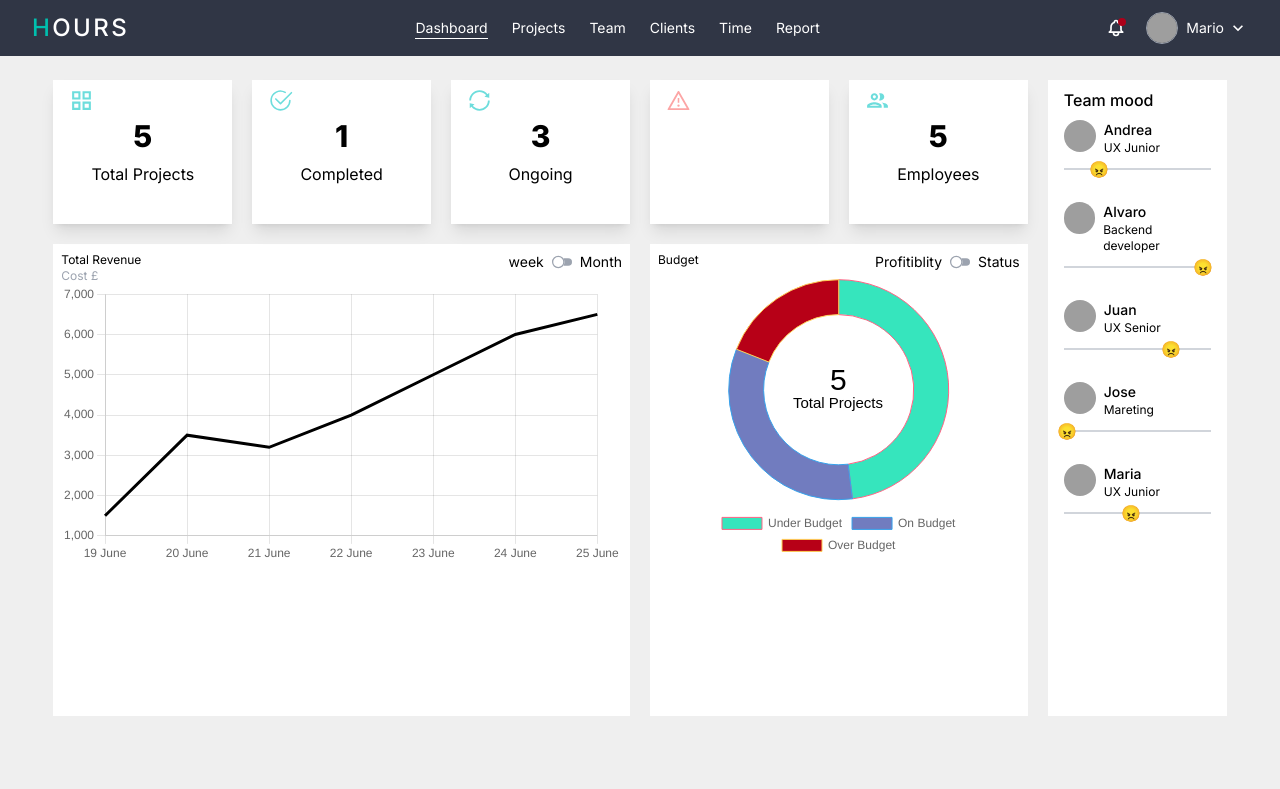
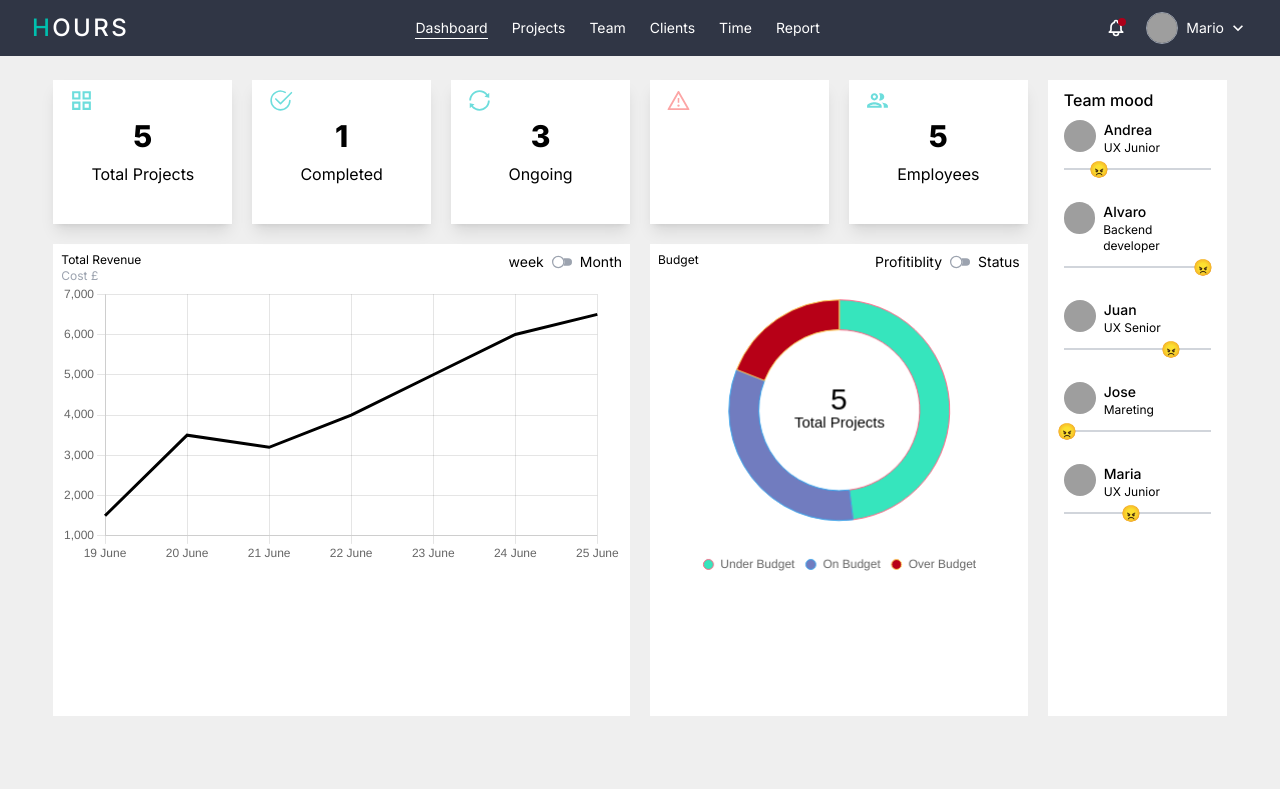
Before and after one commit to Avin008/roc8-user-dashboard-assignment, a React (Vite) app: page / in a window 1280 px wide. Shown: the top 789 px of the page. Built offline with nearby package versions, Linux system fonts and the light colour scheme; grey boxes are pictures that could not be loaded.

Commit message:
added: legend

```diff
--- a/src/components/DoughnutChart.tsx
+++ b/src/components/DoughnutChart.tsx
@@ -42,7 +42,7 @@ const DoughnutChart = () => {
           (width - ctx.measureText(text).width) / 2
         ),
         textY = height / 2;
-      ctx.fillText(text, textX, textY - 50);
+      ctx.fillText(text, textX, textY - 40);
       ctx.save();
       ctx.font = "15px sans-serif";
       ctx.textBaseline = "top";
@@ -51,24 +51,29 @@ const DoughnutChart = () => {
           (width - ctx.measureText(text).width) / 2
         ),
         textY = height / 2;
-      ctx.fillText(text, textX, textY - 20);
+      ctx.fillText(text, textX, textY - 10);
       ctx.save();
     },
   };
 
   return (
-    <div className="w-[80%] h-[80%] relative">
+    <div className="w-[85%] h-[80%] relative">
       <Doughnut
         plugins={[centerText]}
         options={{
           aspectRatio: 1,
-          cutout: 80,
+          cutout: 100,
           radius: 110,
 
           plugins: {
             legend: {
               display: true,
               position: "bottom",
+              labels: {
+                usePointStyle: true,
+                pointStyle: "circle",
+                boxHeight: 7,
+              },
             },
           },
         }}
```
